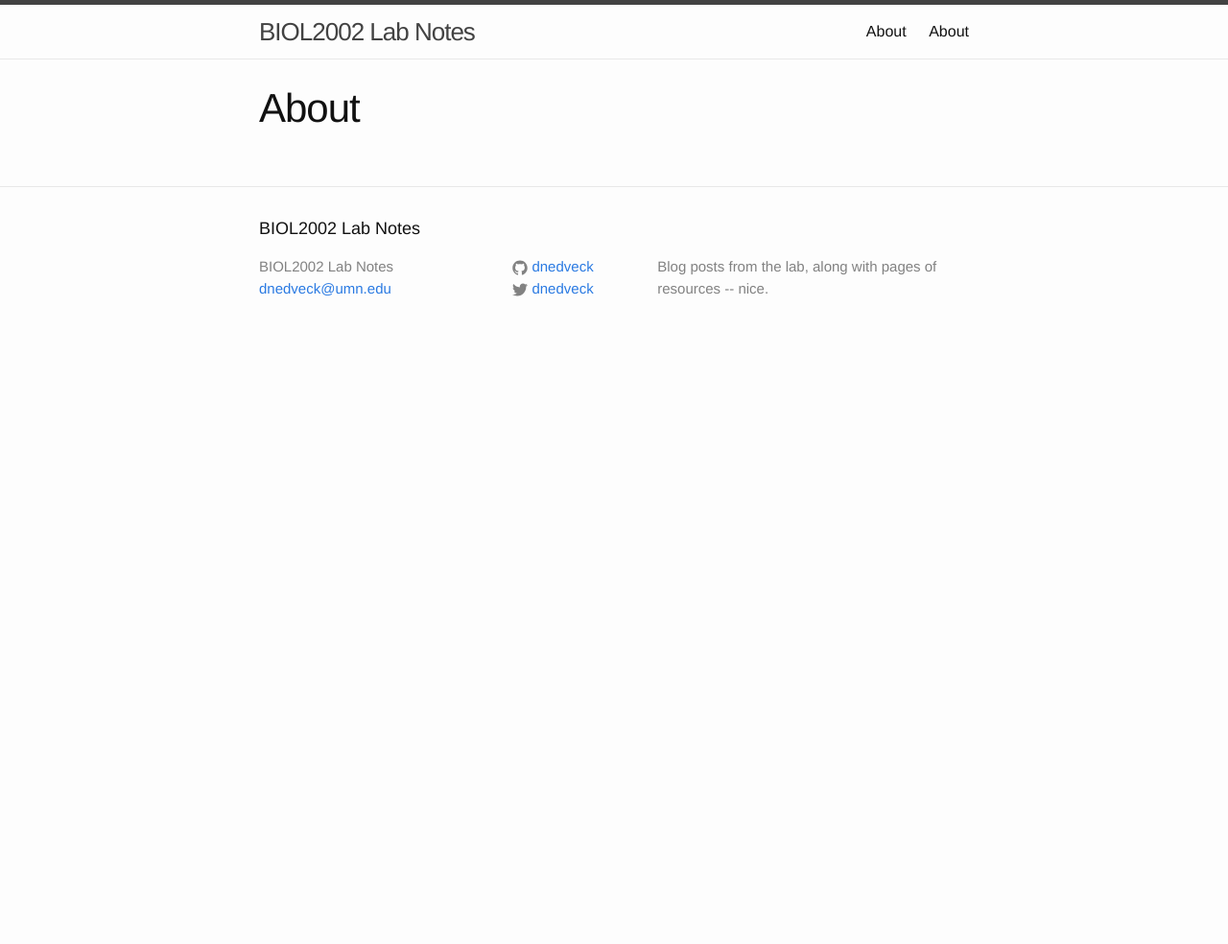
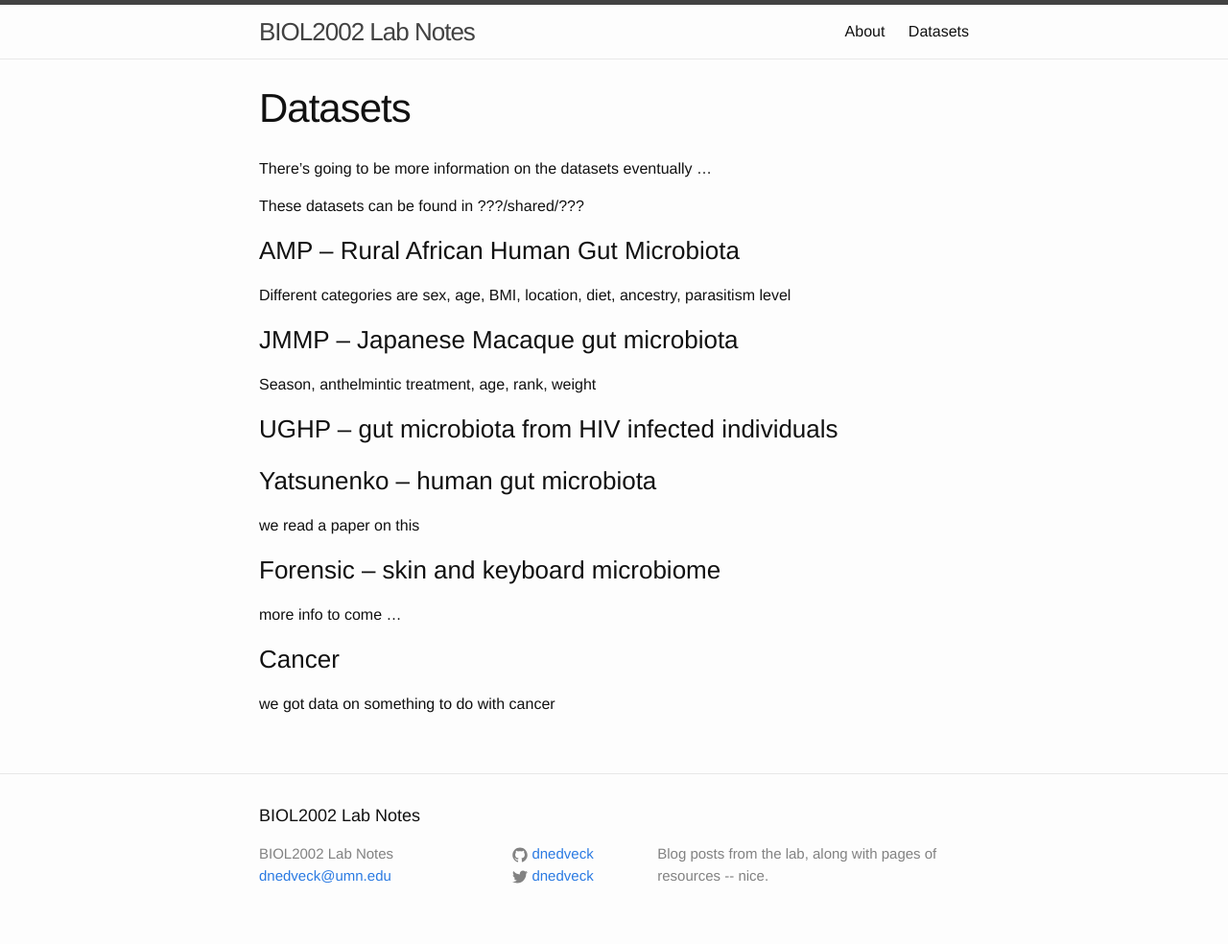
Before and after one commit to dnedveck/biol2002, a Jekyll site: the page built from datasets.md, in a window 1280 px wide. Shown: the whole page at 96% size. Built offline with Jekyll 4.4.1, drawn with Linux system fonts in a browser that asks for light colours; before the commit the page ends 900 px from its top, so only the background shows below that.

Commit message:
added stuff to the datasets page

```diff
--- a/datasets.md
+++ b/datasets.md
@@ -1,5 +1,34 @@
 ---
 layout: page
-title: About
+title: Datasets
 permalink: /datasets/
 ---
+
+There's going to be more information on the datasets eventually ...
+
+These datasets can be found in ???/shared/???
+
+### AMP -- Rural African Human Gut Microbiota
+
+Different categories are sex, age, BMI, location, diet, ancestry, parasitism level
+
+
+### JMMP -- Japanese Macaque gut microbiota
+
+Season, anthelmintic treatment, age, rank, weight
+
+
+### UGHP -- gut microbiota from HIV infected individuals
+
+
+### Yatsunenko -- human gut microbiota
+
+we read a paper on this
+
+### Forensic -- skin and keyboard microbiome
+
+more info to come ...
+
+### Cancer
+
+we got data on something to do with cancer
```
